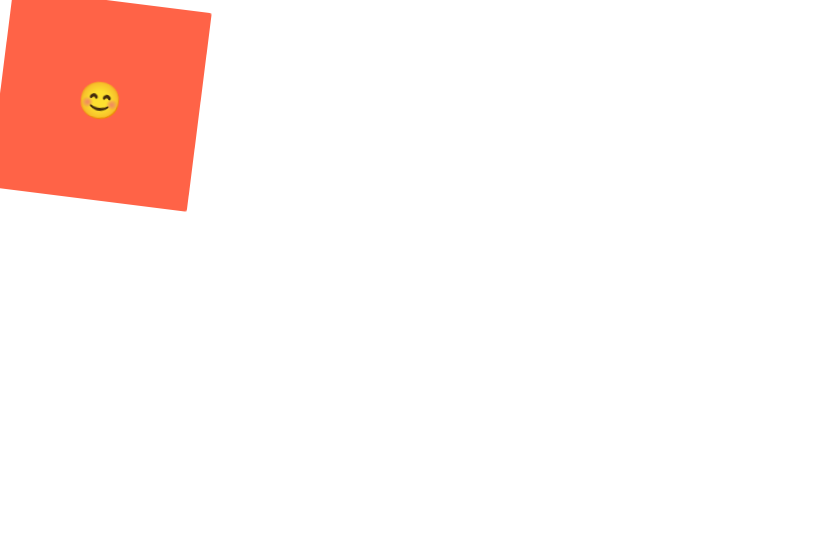
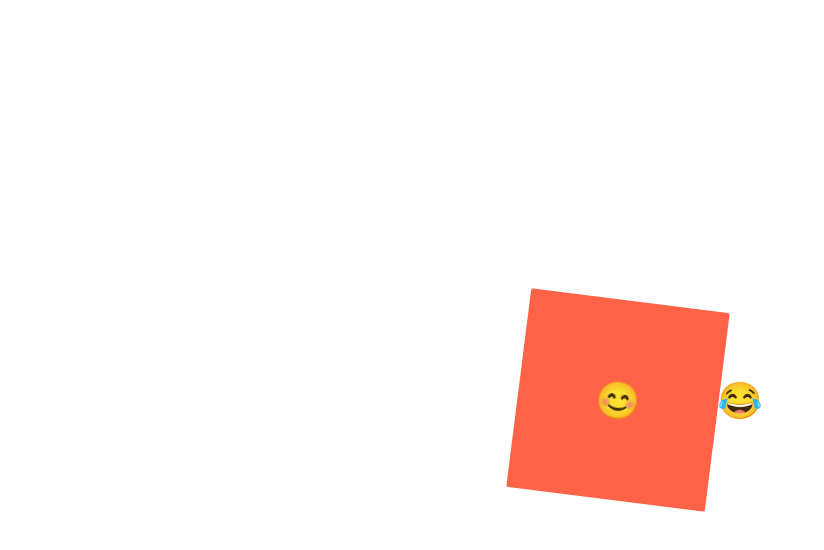
Before and after one commit to wonseok-han/react-masterclass, a React (Create React App) app: page / in a window 1280 px wide. Shown: the top 550 px of the page, without its empty margins (0-824 px from the left). Built offline with nearby package versions, Linux system fonts and the light colour scheme.

Commit message:
styled-components pseudo selectors

```diff
--- a/src/App.tsx
+++ b/src/App.tsx
@@ -2,6 +2,10 @@
 
 const Wrapper = styled.div`
   display: flex;
+  width: 100%;
+  height: 100%;
+  justify-content: center;
+  align-items: center;
 `;
 
 const rotateAnimation = keyframes`
@@ -19,6 +23,10 @@
 }
 `;
 
+const Emoji = styled.span`
+  font-size: 36px;
+`;
+
 const Box = styled.div`
   height: 200px;
   width: 200px;
@@ -28,11 +36,9 @@
   align-items: center;
   animation: ${rotateAnimation} 2s linear infinite;
 
-  span {
-    font-size: 36px;
-
+  ${Emoji} {
     :hover {
-      font-size: 40px;
+      font-size: 98px;
     }
     :active {
       opacity: 0;
@@ -44,8 +50,9 @@
   return (
     <Wrapper>
       <Box>
-        <span>😊</span>
+        <Emoji as="p">😊</Emoji>
       </Box>
+      <Emoji as="p">😂</Emoji>
     </Wrapper>
   );
 }
```
